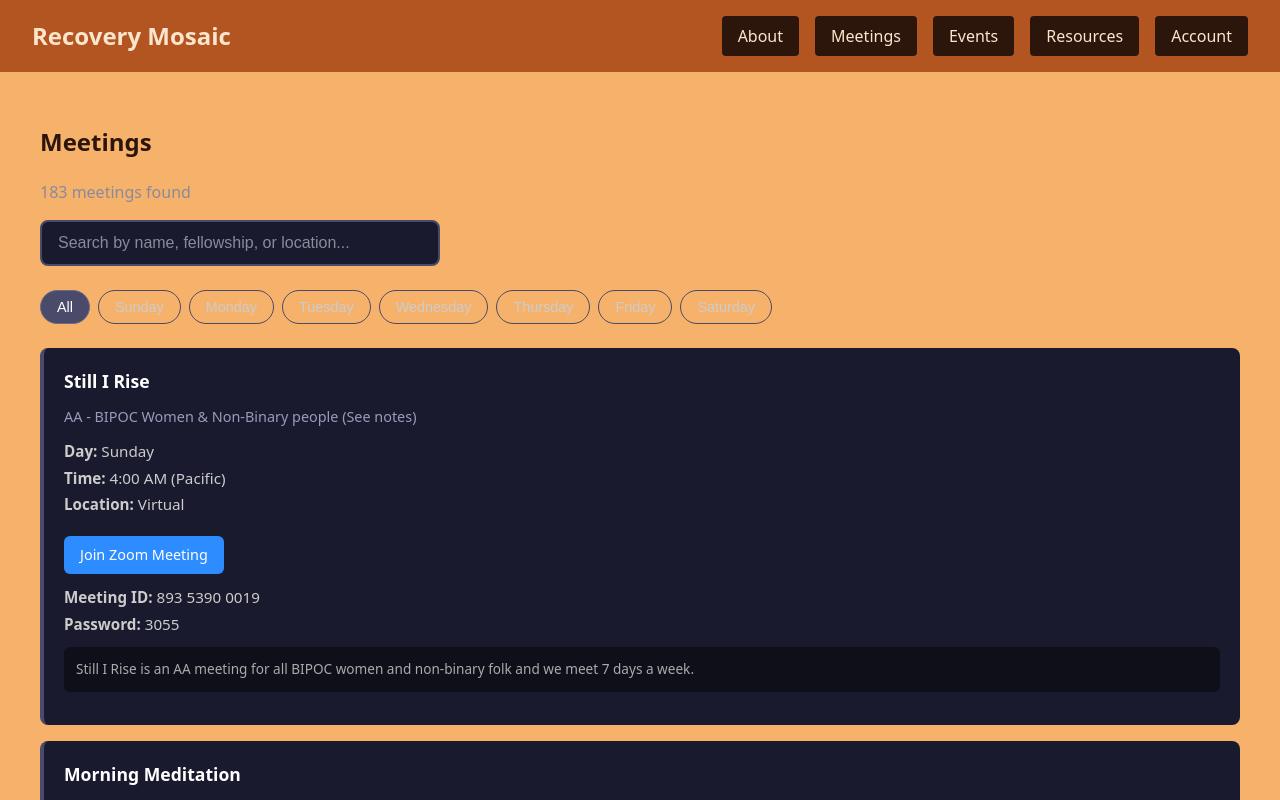
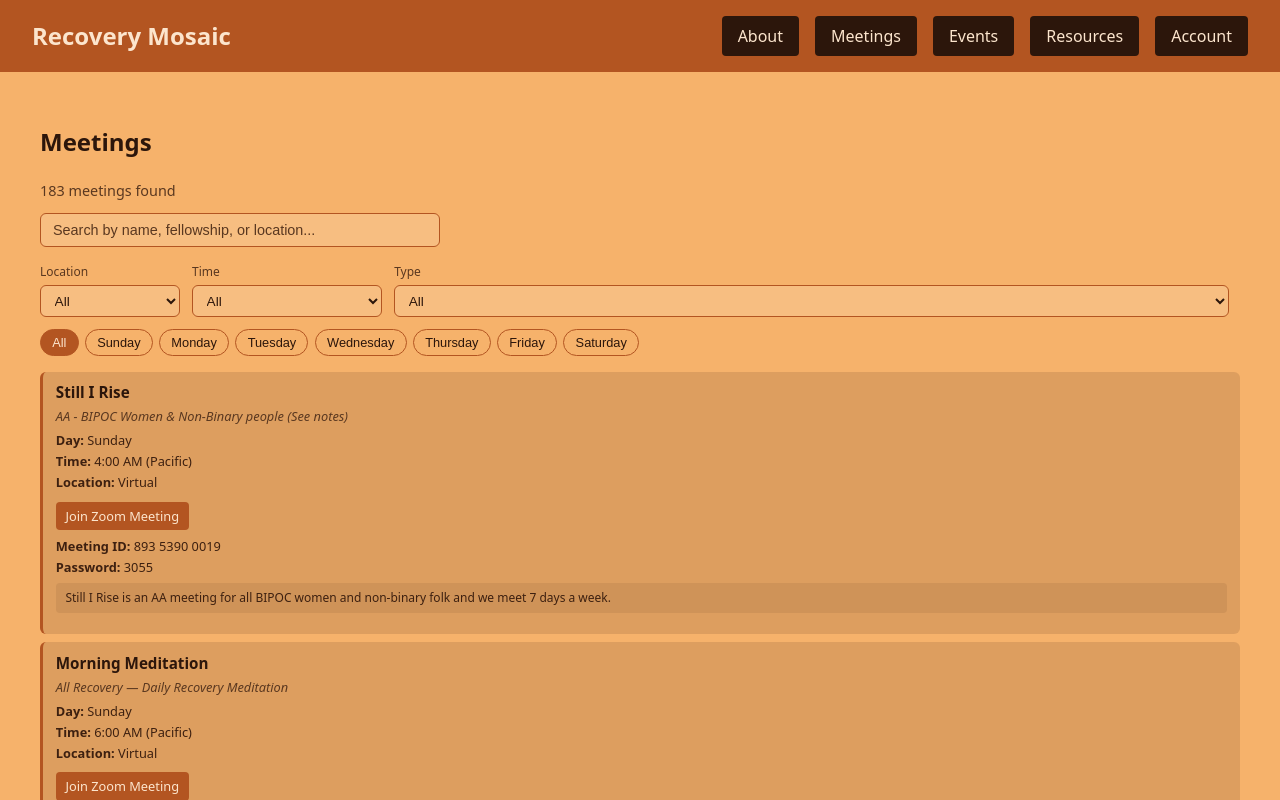
Before and after one commit to marthbear/Recovery-Mosaic, a React (Vite) app: page /meetings in a window 1280 px wide. Shown: the top 800 px of the page. Built offline with nearby package versions, Linux system fonts and the light colour scheme.

Commit message:
Refined the look of the meetings tab, made it match the color scheme, and added filters to search

```diff
--- a/src/pages/Meetings.css
+++ b/src/pages/Meetings.css
@@ -1,127 +1,172 @@
 .search-container {
-  margin-bottom: 1.5rem;
+  margin-bottom: 1rem;
 }
 
 .search-input {
   width: 100%;
   max-width: 400px;
-  padding: 0.75rem 1rem;
-  font-size: 1rem;
-  border: 2px solid #4a4a6a;
-  border-radius: 8px;
-  background-color: #1a1a2e;
-  color: #ffffff;
+  padding: 0.5rem 0.75rem;
+  font-size: 0.9rem;
+  border: 1px solid #B35521;
+  border-radius: 6px;
+  background-color: rgba(255, 255, 255, 0.15);
+  color: #2C160B;
   outline: none;
-  transition: border-color 0.2s;
+  transition: border-color 0.2s, background-color 0.2s;
 }
 
 .search-input::placeholder {
-  color: #8a8a9a;
+  color: #5a3820;
 }
 
 .search-input:focus {
-  border-color: #6a6a8a;
+  border-color: #2C160B;
+  background-color: rgba(255, 255, 255, 0.25);
 }
 
 .meetings-list {
   display: grid;
-  gap: 1rem;
+  gap: 0.5rem;
 }
 
 .meeting-card {
-  background-color: #1a1a2e;
-  border-radius: 8px;
-  padding: 1.25rem;
-  border-left: 4px solid #4a4a6a;
+  background-color: rgba(44, 22, 11, 0.12);
+  border-radius: 6px;
+  padding: 0.6rem 0.8rem;
+  border-left: 3px solid #B35521;
 }
 
 .meeting-name {
-  margin: 0 0 0.75rem 0;
-  color: #ffffff;
-  font-size: 1.1rem;
+  margin: 0 0 0.2rem 0;
+  color: #2C160B;
+  font-size: 0.95rem;
+  font-weight: 600;
 }
 
 .meeting-detail {
-  margin: 0.25rem 0;
-  color: #cccccc;
-  font-size: 0.95rem;
+  margin: 0.1rem 0;
+  color: #3d2010;
+  font-size: 0.8rem;
 }
 
 .no-results {
-  color: #8a8a9a;
+  color: #5a3820;
   font-style: italic;
 }
 
 .meetings-count {
-  color: #8a8a9a;
+  color: #5a3820;
+  margin-bottom: 0.75rem;
+  font-size: 0.9rem;
+}
+
+.filters-container {
   margin-bottom: 1rem;
 }
 
-.filters-container {
-  margin-bottom: 1.5rem;
+.dropdown-filters {
+  display: flex;
+  flex-wrap: wrap;
+  gap: 0.75rem;
+  margin-bottom: 0.75rem;
+}
+
+.filter-group {
+  display: flex;
+  flex-direction: column;
+  gap: 0.25rem;
+}
+
+.filter-label {
+  font-size: 0.75rem;
+  color: #5a3820;
+  font-weight: 500;
+}
+
+.filter-select {
+  padding: 0.4rem 0.6rem;
+  font-size: 0.85rem;
+  border: 1px solid #B35521;
+  border-radius: 6px;
+  background-color: rgba(255, 255, 255, 0.15);
+  color: #2C160B;
+  cursor: pointer;
+  outline: none;
+  min-width: 140px;
+  transition: border-color 0.2s, background-color 0.2s;
+}
+
+.filter-select:hover {
+  background-color: rgba(255, 255, 255, 0.25);
+}
+
+.filter-select:focus {
+  border-color: #2C160B;
+  background-color: rgba(255, 255, 255, 0.25);
 }
 
 .day-filter {
   display: flex;
   flex-wrap: wrap;
-  gap: 0.5rem;
-  margin-top: 1rem;
+  gap: 0.4rem;
+  margin-top: 0.75rem;
 }
 
 .day-btn {
-  padding: 0.5rem 1rem;
-  border: 1px solid #4a4a6a;
-  border-radius: 20px;
+  padding: 0.3rem 0.7rem;
+  border: 1px solid #B35521;
+  border-radius: 15px;
   background-color: transparent;
-  color: #cccccc;
+  color: #2C160B;
   cursor: pointer;
   transition: all 0.2s;
-  font-size: 0.9rem;
+  font-size: 0.8rem;
 }
 
 .day-btn:hover {
-  background-color: #2a2a4e;
-  border-color: #6a6a8a;
+  background-color: rgba(179, 85, 33, 0.2);
+  border-color: #2C160B;
 }
 
 .day-btn.active {
-  background-color: #4a4a6a;
-  color: #ffffff;
-  border-color: #6a6a8a;
+  background-color: #B35521;
+  color: #FCE5CD;
+  border-color: #B35521;
 }
 
 .meeting-fellowship {
-  color: #9a9aba;
-  font-size: 0.9rem;
-  margin: 0 0 0.75rem 0;
+  color: #5a3820;
+  font-size: 0.8rem;
+  margin: 0 0 0.3rem 0;
+  font-style: italic;
 }
 
 .meeting-details {
-  margin-bottom: 0.75rem;
+  margin-bottom: 0.3rem;
 }
 
 .zoom-link {
   display: inline-block;
-  padding: 0.5rem 1rem;
-  background-color: #2d8cff;
-  color: white;
+  padding: 0.3rem 0.6rem;
+  background-color: #B35521;
+  color: #FCE5CD;
   text-decoration: none;
-  border-radius: 6px;
-  font-size: 0.9rem;
-  margin: 0.5rem 0;
+  border-radius: 4px;
+  font-size: 0.8rem;
+  margin: 0.3rem 0;
   transition: background-color 0.2s;
 }
 
 .zoom-link:hover {
-  background-color: #1a7ae8;
+  background-color: #2C160B;
 }
 
 .meeting-notes {
-  margin-top: 0.75rem;
-  padding: 0.75rem;
-  background-color: #0f0f1a;
-  border-radius: 6px;
-  color: #aaaaaa;
-  font-size: 0.85rem;
-  line-height: 1.5;
+  margin-top: 0.4rem;
+  padding: 0.4rem 0.6rem;
+  background-color: rgba(44, 22, 11, 0.08);
+  border-radius: 4px;
+  color: #3d2010;
+  font-size: 0.75rem;
+  line-height: 1.4;
 }
--- a/src/pages/Meetings.jsx
+++ b/src/pages/Meetings.jsx
@@ -1,10 +1,13 @@
-import { useState, useEffect } from 'react'
+import { useState, useEffect, useMemo } from 'react'
 import './Meetings.css'
 
 function Meetings() {
   const [meetings, setMeetings] = useState([])
   const [searchTerm, setSearchTerm] = useState('')
   const [selectedDay, setSelectedDay] = useState('All')
+  const [selectedLocation, setSelectedLocation] = useState('All')
+  const [selectedTime, setSelectedTime] = useState('All')
+  const [selectedType, setSelectedType] = useState('All')
   const [loading, setLoading] = useState(true)
 
   useEffect(() => {
@@ -21,6 +24,31 @@ function Meetings() {
   }, [])
 
   const days = ['All', 'Sunday', 'Monday', 'Tuesday', 'Wednesday', 'Thursday', 'Friday', 'Saturday']
+  const locations = ['All', 'Virtual', 'In-Person']
+  const timePeriods = ['All', 'Early Morning (12-6 AM)', 'Morning (6-12 PM)', 'Afternoon (12-5 PM)', 'Evening (5-9 PM)', 'Night (9 PM-12 AM)']
+
+  const getTimePeriod = (timeStr) => {
+    const match = timeStr.match(/(\d+):(\d+)\s*(AM|PM)/i)
+    if (!match) return 'All'
+    let hour = parseInt(match[1])
+    const period = match[3].toUpperCase()
+    if (period === 'PM' && hour !== 12) hour += 12
+    if (period === 'AM' && hour === 12) hour = 0
+    if (hour >= 0 && hour < 6) return 'Early Morning (12-6 AM)'
+    if (hour >= 6 && hour < 12) return 'Morning (6-12 PM)'
+    if (hour >= 12 && hour < 17) return 'Afternoon (12-5 PM)'
+    if (hour >= 17 && hour < 21) return 'Evening (5-9 PM)'
+    return 'Night (9 PM-12 AM)'
+  }
+
+  const fellowshipTypes = useMemo(() => {
+    const types = new Set()
+    meetings.forEach(m => {
+      const type = m.fellowship.split(' - ')[0].split(' — ')[0].trim()
+      types.add(type)
+    })
+    return ['All', ...Array.from(types).sort()]
+  }, [meetings])
 
   const filteredMeetings = meetings.filter(meeting => {
     const matchesSearch =
@@ -28,7 +56,12 @@ function Meetings() {
       meeting.fellowship.toLowerCase().includes(searchTerm.toLowerCase()) ||
       meeting.location.toLowerCase().includes(searchTerm.toLowerCase())
     const matchesDay = selectedDay === 'All' || meeting.day.includes(selectedDay)
-    return matchesSearch && matchesDay
+    const matchesLocation = selectedLocation === 'All' ||
+      (selectedLocation === 'Virtual' && meeting.location.toLowerCase() === 'virtual') ||
+      (selectedLocation === 'In-Person' && meeting.location.toLowerCase() !== 'virtual')
+    const matchesTime = selectedTime === 'All' || getTimePeriod(meeting.time) === selectedTime
+    const matchesType = selectedType === 'All' || meeting.fellowship.startsWith(selectedType)
+    return matchesSearch && matchesDay && matchesLocation && matchesTime && matchesType
   })
 
   if (loading) {
@@ -54,6 +87,47 @@ function Meetings() {
             onChange={(e) => setSearchTerm(e.target.value)}
             className="search-input"
           />
+        </div>
+
+        <div className="dropdown-filters">
+          <div className="filter-group">
+            <label className="filter-label">Location</label>
+            <select
+              value={selectedLocation}
+              onChange={(e) => setSelectedLocation(e.target.value)}
+              className="filter-select"
+            >
+              {locations.map(loc => (
+                <option key={loc} value={loc}>{loc}</option>
+              ))}
+            </select>
+          </div>
+
+          <div className="filter-group">
+            <label className="filter-label">Time</label>
+            <select
+              value={selectedTime}
+              onChange={(e) => setSelectedTime(e.target.value)}
+              className="filter-select"
+            >
+              {timePeriods.map(time => (
+                <option key={time} value={time}>{time}</option>
+              ))}
+            </select>
+          </div>
+
+          <div className="filter-group">
+            <label className="filter-label">Type</label>
+            <select
+              value={selectedType}
+              onChange={(e) => setSelectedType(e.target.value)}
+              className="filter-select"
+            >
+              {fellowshipTypes.map(type => (
+                <option key={type} value={type}>{type}</option>
+              ))}
+            </select>
+          </div>
         </div>
 
         <div className="day-filter">
```
